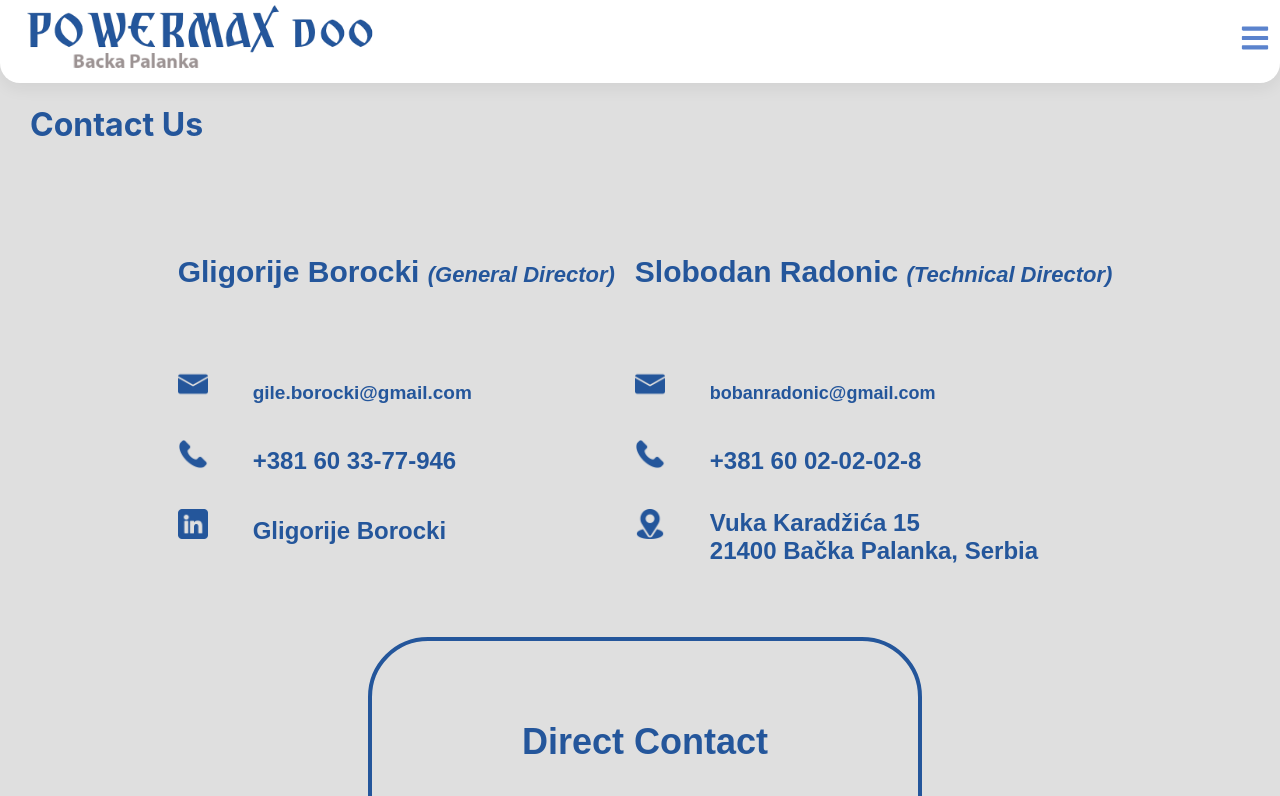
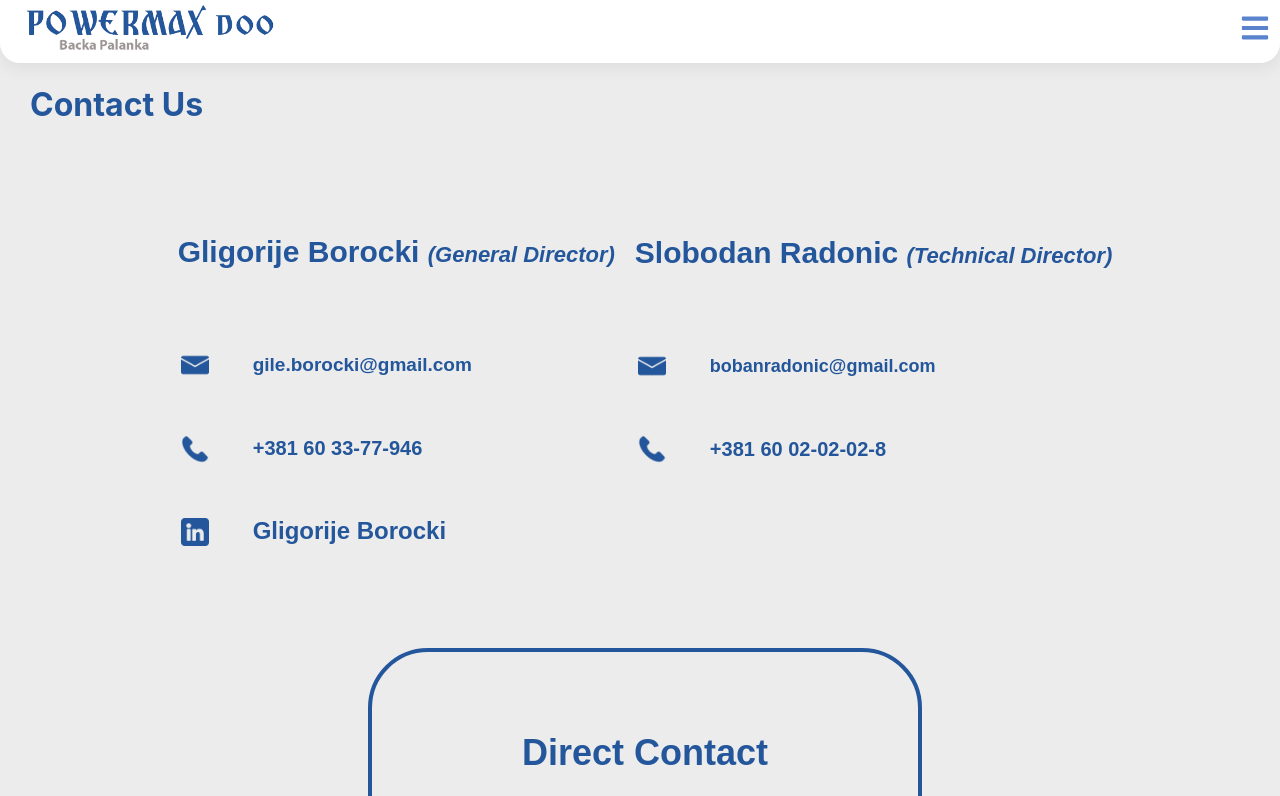
Before and after one commit to tile-b/react-site-one, a React (Create React App) app: page /contact in a window 1280 px wide. Shown: the top 796 px of the page. Built offline with nearby package versions, Linux system fonts and the light colour scheme.

Commit message:
almost done

```diff
--- a/package.json
+++ b/package.json
@@ -1,5 +1,5 @@
 {
-  "homepage": "http:/powermaxsite.github.io/react-site-one",
+  "homepage": "http:/tile-b.github.io/react-site-one",
   "name": "react-site-one",
   "version": "0.1.0",
   "private": true,
--- a/src/components/Contact.js
+++ b/src/components/Contact.js
@@ -23,21 +23,25 @@ return (
 <h2><b style={{fontSize: '30px'}}>Gligorije Borocki <i style={{fontSize: '22px'}}>{language === 'en' ? '(General Director)' : '(Generalni Direktor)'}</i></b><br />
 <br /><br/>
 {/* Tehnicki direktor */}
-                <p style={{paddingBottom: '10px'}}>
-                <i><img title='mail' src={mail} alt='mail' style={{width: '30px', height: '30px', marginRight: '5px'}}/></i>
+                <p style={{paddingBottom: '30px'}}>
+                <i style={{ display: 'inline-block', width: '35px', height: '28px', lineHeight: '10px', textAlign: 'center', verticalAlign: 'middle' }}>
+                  <img title='mail' src={mail} alt='mail' style={{ width: '100%', height: '100%', objectFit: 'contain', verticalAlign: 'middle'}}/></i>
                 <span className="paddin shrinkTxt" style={{fontSize: '19px'}}>gile.borocki@gmail.com</span>
                 </p>
                  {/* bobanradonic@gmail.com */}
 
-                <p style={{paddingBottom: '10px'}}>
-                <i><img title='fon' src={phone} alt='phone' style={{width: '30px', height: '30px', marginRight: '5px'}}/></i>
-                <span className="paddin">+381 60 33-77-946</span>
+                <p style={{paddingBottom: '30px'}}>
+                {/* <i><img title='fon' src={phone} alt='phone' style={{width: '30px', height: '30px', marginRight: '5px'}}/></i> */}
+                <i style={{ display: 'inline-block', width: '35px', height: '28px', lineHeight: '10px', textAlign: 'center', verticalAlign: 'middle' }}>
+    <img src={phone} alt='phone' style={{ width: '100%', height: '100%', objectFit: 'contain', verticalAlign: 'middle' }} />
+</i>
+                <span className="paddin" style={{fontSize: 'smaller'}}>+381 60 33-77-946</span>
                 </p>
                 {/* +381 60 02-02-02-8  dodaj link ka linkedinu*/}
 
-                <p style={{paddingBottom: '20px'}}>
-                <i><a href="https://www.linkedin.com/in/gligorije-borocki-30574b20a/?originalSubdomain=rs"   target="_blank" rel="noopener noreferrer" >
-                <img title='linkedin' src={linkedin} alt='linkedin' style={{width: '30px', height: '30px', marginRight: '5px'}}/>
+                <p style={{paddingBottom: '30px'}}>
+                <i style={{ display: 'inline-block', width: '35px', height: '28px', lineHeight: '10px', textAlign: 'center', verticalAlign: 'middle' }}><a href="https://www.linkedin.com/in/gligorije-borocki-30574b20a/?originalSubdomain=rs"   target="_blank" rel="noopener noreferrer" >
+                <img title='linkedin' src={linkedin} alt='linkedin' style={{ width: '100%', height: '100%', objectFit: 'contain', verticalAlign: 'middle'}}/>
                 </a></i>
                 <span className="paddin"><a style={{textDecoration: 'none',color: '#24569b'}}
   href="https://www.linkedin.com/in/gligorije-borocki-30574b20a/?originalSubdomain=rs"
@@ -56,27 +60,28 @@ return (
 <h2><b style={{fontSize: '30px'}}>Slobodan Radonic <i style={{fontSize: '22px'}}>{language === 'en' ? '(Technical Director)' : '(Tehnicki Direktor)'}</i></b><br />
 <br /><br/>
 {/* Tehnicki direktor */}
-                <p style={{paddingBottom: '10px'}}>
-                <i><img title='mail' src={mail} alt='mail' style={{width: '30px', height: '30px', marginRight: '5px'}}/></i>
+                <p style={{paddingBottom: '30px'}}>
+                <i style={{ display: 'inline-block', width: '35px', height: '28px', lineHeight: '10px', textAlign: 'center', verticalAlign: 'middle' }}>
+                  <img title='mail' src={mail} alt='mail' style={{ width: '100%', height: '100%', objectFit: 'contain', verticalAlign: 'middle'}}/></i>
                 <span className="paddin shrinkTxt" style={{'fontSize': isMobile ?  '18px' : '19px'}}>bobanradonic@gmail.com</span>
                 </p>
 
 
-                <p style={{paddingBottom: '10px'}}>
-                <i><img title='fon' src={phone} alt='phone' style={{width: '30px', height: '30px', marginRight: '5px'}}/></i>
-                <span className="paddin">+381 60 02-02-02-8</span>
+                <p style={{paddingBottom: '30px'}}>
+                {/* <i><img title='fon' src={phone} alt='phone' style={{width: '30px', height: '30px', marginRight: '5px'}}/></i> */}
+                <i style={{ display: 'inline-block', width: '35px', height: '28px', lineHeight: '10px', textAlign: 'center', verticalAlign: 'middle' }}>
+    <img src={phone} alt='phone' style={{ width: '100%', height: '100%', objectFit: 'contain', verticalAlign: 'middle' }} />
+</i>
+<span className="paddin" style={{fontSize: 'smaller'}}>+381 60 02-02-02-8</span>
                 </p>
-
-
                 {/* <p style={{paddingBottom: '20px'}}>
                 <i><img title='linkedin' src={linkedin} alt='linkedin' style={{width: '30px', height: '30px', marginRight: '5px'}}/></i>
                 <span className="paddin">Slobodan Radonic</span>
                 </p> */}
                 {/* linkedin linkove ubaciti  */}
-
-                <p><div style={{display: 'flex'}}>
-                <i><img title='addres' src={addres} alt='phone' style={{width: '30px', height: '30px', marginRight: '5px'}}/></i>
-                <span className="paddin">Vuka Karadžića 15<br/> 21400 Bačka Palanka, {language === 'en' ? 'Serbia' : 'Srbija'}</span>
+                <p><div style={{display: 'flex', paddingBottom: '30px'}}>
+                <i>&nbsp;</i>
+                <span>&nbsp;</span>
                 </div>
                 </p>
 
--- a/src/components/Footer.js
+++ b/src/components/Footer.js
@@ -38,13 +38,13 @@ function Footer({isMobile,language}) {
         <h1><Link to='/contact' className='customLink'>{language === 'en' ? 'Contact' : 'Kontakt'}</Link></h1>
       )}
       <p style={{ textAlign: 'left',lineHeight: '20px', fontSize: '12px',width:'fit-content' }}>
-      <p>office.powermax@gmail.com</p>
-      <p>gile.borocki@gmail.com</p>
-      <p>bobanradonic@gmail.com</p>
+      <p style={{fontSize: 'smaller'}}>office.powermax@gmail.com</p>
+      <p style={{fontSize: 'smaller'}}>gile.borocki@gmail.com</p>
+      <p style={{fontSize: 'smaller'}}>bobanradonic@gmail.com</p>
 
       {/* bobanradonic@gmail.com */}
 
-        <div><i style={{ opacity: '0.5' }}>Tel:&nbsp;&nbsp;</i>+381 60-33-77-946<br/>&nbsp;&nbsp;&nbsp;&nbsp;&nbsp;&nbsp;&nbsp;+381 60 02-02-02-8 </div></p>
+        <div><i style={{ opacity: '0.5' }}>Tel:&nbsp;&nbsp;</i>+381&nbsp;60-33-77-946<br/>&nbsp;&nbsp;&nbsp;&nbsp;&nbsp;&nbsp;&nbsp;+381&nbsp;60&nbsp;02-02-02-8 </div></p>
         {/* bobanov br fona */}
     </span>
     </div>
--- a/src/components/Home.js
+++ b/src/components/Home.js
@@ -25,7 +25,16 @@ return(
 
   <div className='container' style={{ marginTop: '10px'}}>
 
-  <p style={{ fontFamily: 'sans-serif', lineHeight: '1.5',paddingLeft: '250px', paddingRight:'250px', fontSize: 'x-large' }}>
+  <p
+  style={{
+    fontFamily: 'sans-serif',
+    lineHeight: '1.5',
+    paddingLeft: !isMobile ? '250px' : '0',
+    paddingRight: !isMobile ? '250px' : '0',
+    fontSize: 'x-large'
+  }}>
+
+
     {/* {language === 'en' ? 'Company' : 'Kompanija'} <b>Powermax DOO Backa Palanka</b>
     {language === 'en' ? ' is established in 2007 in Backa Palanka with the goal of producing the highest quality siliconised paper.' :
       ' je osnovana 2007. godine u Bačkoj Palanci sa ciljem proizvodnje visokokvalitetnog silikonizovanog papira.'}
--- a/src/components/NavBar.js
+++ b/src/components/NavBar.js
@@ -18,7 +18,7 @@ const NavBar = ({language, isMobile, setLanguage, toggleLanguage}) => {
             <div className='logoDiv'>
                 {isMobile ? (
                   <span><Link to="/" className='customLink'>
-                  <img src={logoP} alt="pm_logo" style={{ objectFit: 'cover', width: '350px',maxWidth: '100%',minWidth: '250px',height: 'auto',}} />
+                  <img src={logoP} alt="pm_logo" style={{ objectFit: 'cover', width: '250px',maxWidth: '100%',minWidth: '250px',height: 'auto',}} />
                   </Link>
                   </span> ):(
                   <span><Link to="/" className='customLink'>
--- a/src/components/Products.js
+++ b/src/components/Products.js
@@ -45,6 +45,7 @@ const Products = ({language, toggleLanguage}) => {
 <a href="#plavi"><button>80BW</button></a>
 <a href="#zeleni"><button>80P</button></a>
 <a href="#debeli"><button>110BW</button></a>
+<a href="#120"><button>120BW</button></a>
 <a href="#krem"><button>125S</button></a>
 </div>
 
@@ -155,6 +156,34 @@ Final appearance after transfering on textil - MATTE.<br/><br/>
 
  </div>
 
+{/* 120 */}
+ <div className="okvir" id="120">
+
+ <div className="box" style={{display: 'flex', justifyContent: 'center'}}><img className="bImg" src={bw80} alt="bw120" ></img></div>
+
+<div className="box"><h3 style={{textAlign: 'center'}}>TEXIMAX CP-e 120 BW</h3><p style={{paddingRight: '90px',paddingLeft: '90px'}}>
+The high quality transfer paper for Screen printing on textile with water based inks.<br/><br />
+<b>Properties:</b><br />
+<ul>
+        <li>weight 120g./sm</li>
+        <li>designed for cold peel transfers</li>
+
+</ul>
+<b>Screen printing:</b><br/><br/>
+Printing side is the side with thicker silicone coating and
+is much easier for peeling.<br/>
+<br/>
+Final appearance after transfering on textil - <b>GLOSSY.</b><br/><br/>
+<b>Default Packaging:</b><br /><br />
+&nbsp;&nbsp;&nbsp;200 Sheets 100 x 70 cm<br/>
+&nbsp;&nbsp;&nbsp;400 Sheets 50 x 70 cm<br /><br />
+<i>*other sizes are available on customer request</i></p>
+<Pdf125s/>
+</div>
+
+ </div>
+
+
 
  {/* kremPC */}
  <div className="okvir" id="krem">
@@ -193,6 +222,7 @@ Final appearance after transfering on textil - <b>GLOSSY.</b><br/><br/>
 <a href="#plavi"><button style={{textAlign: 'center',fontSize: '13px', width: '20%',height: '60%',margin: '0 5px'}}>80BW</button></a>
 <a href="#zeleni"><button style={{textAlign: 'center',fontSize: '13px', width: '20%',height: '60%',margin: '0 5px'}}>80P</button></a>
 <a href="#debeli"><button style={{textAlign: 'center',fontSize: '13px', width: '20%',height: '60%',margin: '0 5px'}}>110BW</button></a>
+<a href="#debeli"><button style={{textAlign: 'center',fontSize: '13px', width: '20%',height: '60%',margin: '0 5px'}}>120BW</button></a>
 <a href="#krem"><button style={{textAlign: 'center',fontSize: '13px', width: '20%',height: '60%',margin: '0 5px'}}>125S</button></a>
 </div>
 
@@ -273,6 +303,31 @@ Final appearance after transfering on textil - <b>MATTE.</b><br/><br/>
 <div className="okvirSlikeM"><img src={bw80} alt="bw110" style={{width: '60%'}} ></img></div>
  </div>
 
+{/* 120 */}
+ <div id="120" className="okvirM">
+<div><h3 style={{textAlign: 'center'}}>TEXIMAX CP-e 120BW</h3><p style={{paddingRight: '30px',paddingLeft: '30px'}}>
+ The high quality transfer paper for Screen printing on textile with water based inks.<br/><br />
+<b>Properties:</b><br />
+<ul>
+        <li>weight 120g./sm</li>
+        <li>designed for cold peel transfers</li>
+
+</ul>
+<b>Screen printing:</b><br/><br/>
+Printing side is the side with thicker silicone coating and
+is much easier for peeling.<br/>
+<br/>
+Final appearance after transfering on textil - <b>GLOSSY.</b><br/><br/>
+<b>Default Packaging:</b><br /><br />
+&nbsp;&nbsp;&nbsp;200 Sheets 100 x 70 cm<br/>
+&nbsp;&nbsp;&nbsp;400 Sheets 50 x 70 cm<br /><br />
+<i>*other sizes are available on customer request</i></p>
+<Pdf125s/>
+
+</div>
+<div className="okvirSlikeM"><img src={bw80} alt="bw120" style={{width: '60%'}} ></img></div>
+ </div>
+
 {/* kremM */}
  <div id="krem" className="okvirM">
 <div><h3 style={{textAlign: 'center'}}>TEXIMAX CP-e 125S</h3><p style={{paddingRight: '30px',paddingLeft: '30px'}}>
--- a/src/components/css/App.css
+++ b/src/components/css/App.css
@@ -3,7 +3,7 @@
     display:flex ;
     flex-direction: column;
     width:100%;
-    background-color: #dfdfdf;
+    background-color: #ececec;
   }
   html {
     scroll-behavior: smooth;
--- a/src/components/css/Product.css
+++ b/src/components/css/Product.css
@@ -95,7 +95,7 @@
 
     .topnav {
       overflow: hidden;
-      background-color: #f7f7f7;
+      background-color: rgba(236, 236, 236, 1);
       border-radius: 0 0 12px 12px;
       text-align: center;
       margin: auto;
```
